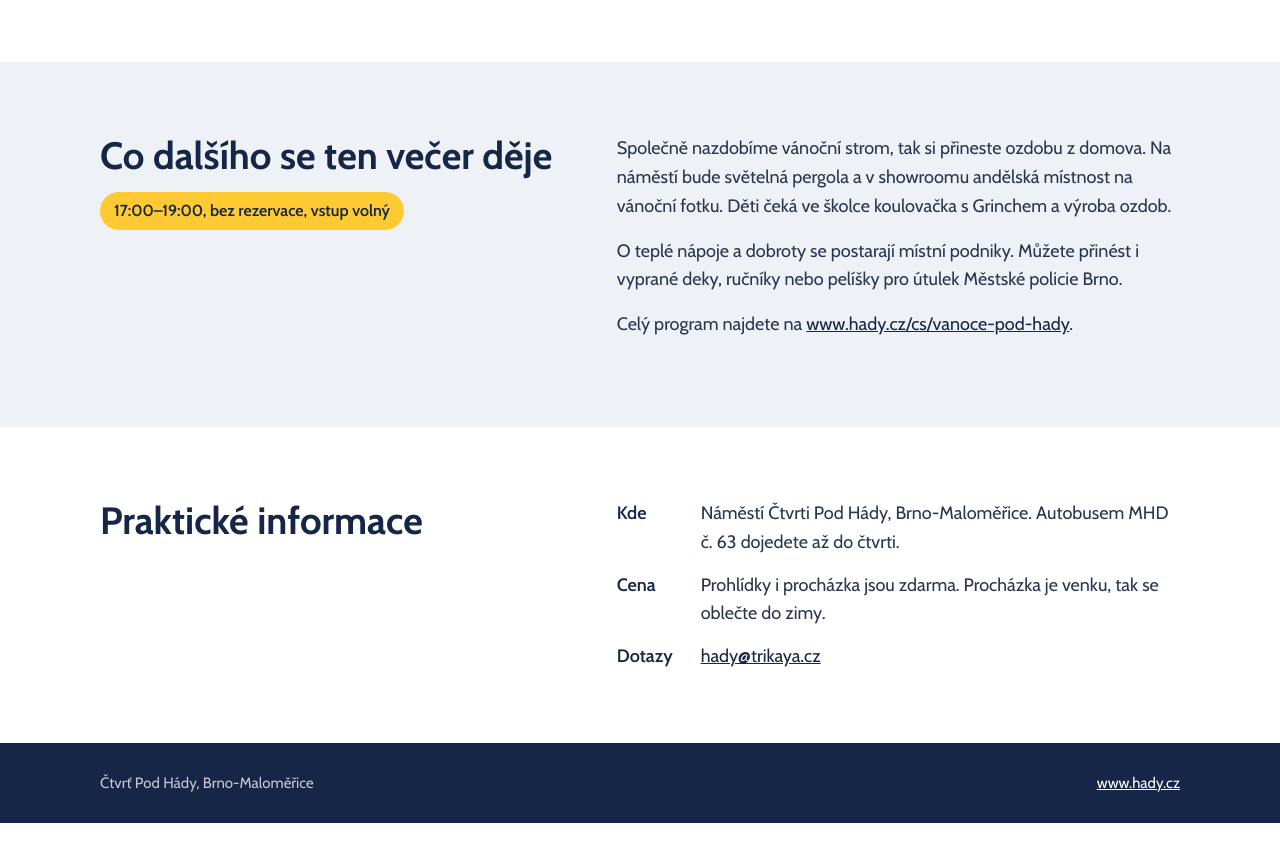
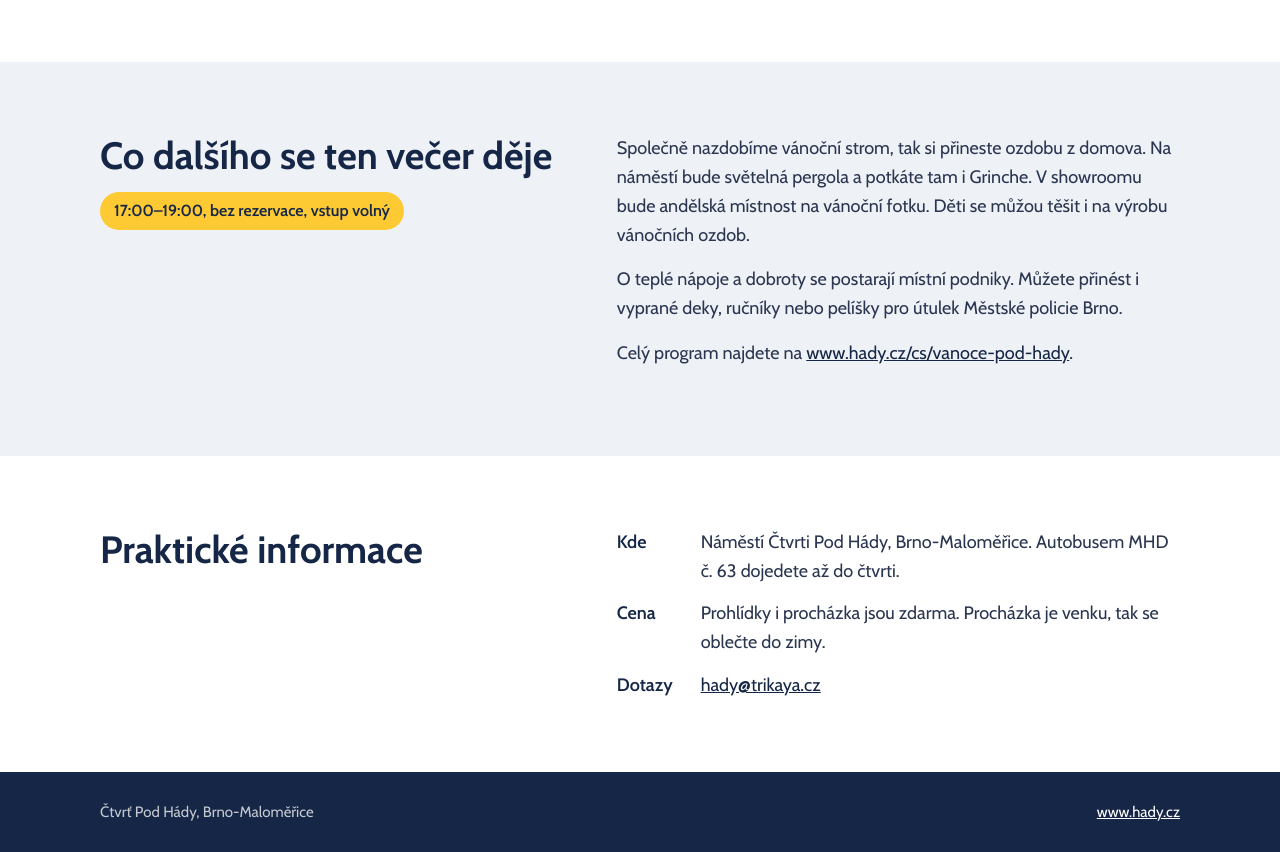
Before and after one commit to trikaya-cz/vanoce-pod-hady, a website: page index.html in a window 1280 px wide. Shown: the part 2640-3492 px from the top of the page. Before the commit the page ends 3463 px from the top, so only its background shows below. Drawn offline with nearby package versions, Linux system fonts and the light colour scheme; no server answers.

Commit message:
Add files via upload

```diff
--- a/index.html
+++ b/index.html
@@ -269,7 +269,7 @@
         <span class="badge">17:00–19:00, bez rezervace, vstup volný</span>
       </div>
       <div>
-        <p>Společně nazdobíme vánoční strom, tak si přineste ozdobu z domova. Na náměstí bude světelná pergola a v showroomu andělská místnost na vánoční fotku. Děti čeká ve školce koulovačka s Grinchem a výroba ozdob.</p>
+        <p>Společně nazdobíme vánoční strom, tak si přineste ozdobu z domova. Na náměstí bude světelná pergola a potkáte tam i Grinche. V showroomu bude andělská místnost na vánoční fotku. Děti se můžou těšit i na výrobu vánočních ozdob.</p>
         <p>O teplé nápoje a dobroty se postarají místní podniky. Můžete přinést i vyprané deky, ručníky nebo pelíšky pro útulek Městské policie Brno.</p>
         <p>Celý program najdete na <a href="https://www.hady.cz/cs/vanoce-pod-hady">www.hady.cz/cs/vanoce-pod-hady</a>.</p>
       </div>
```
